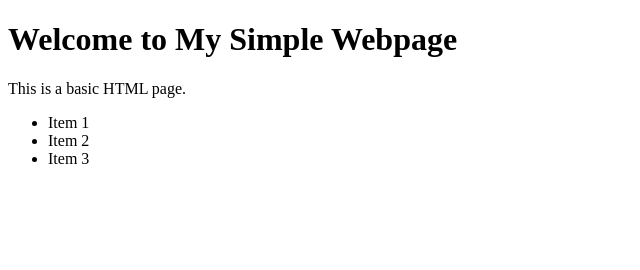
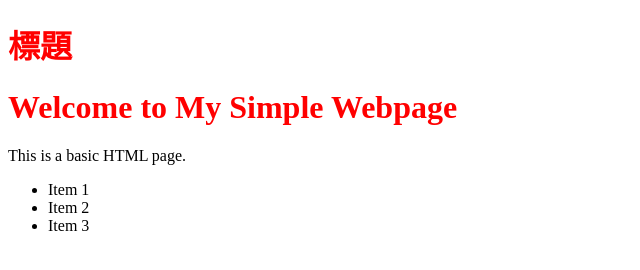
Before and after one commit to lichungtsai611/Github1017, a plain HTML site: page index.html in a window 1280 px wide. Shown: the whole page, without its empty margins (0-640 px from the left). Drawn offline with Linux system fonts and the light colour scheme.

Commit message:
新增標題標籤

```diff
--- a/all.css
+++ b/all.css
@@ -0,0 +1,7 @@
+body{
+    color: #000;
+}
+
+h1{
+   color: red;
+}
--- a/index.html
+++ b/index.html
@@ -3,8 +3,10 @@
 <head>
     <meta charset="UTF-8">
     <title>Simple HTML Page</title>
+    <link rel="stylesheet" type="" href="all.css">
 </head>
 <body>
+    <h1>標題</h1>
     <h1>Welcome to My Simple Webpage</h1>
     <p>This is a basic HTML page.</p>
     <ul>
```
